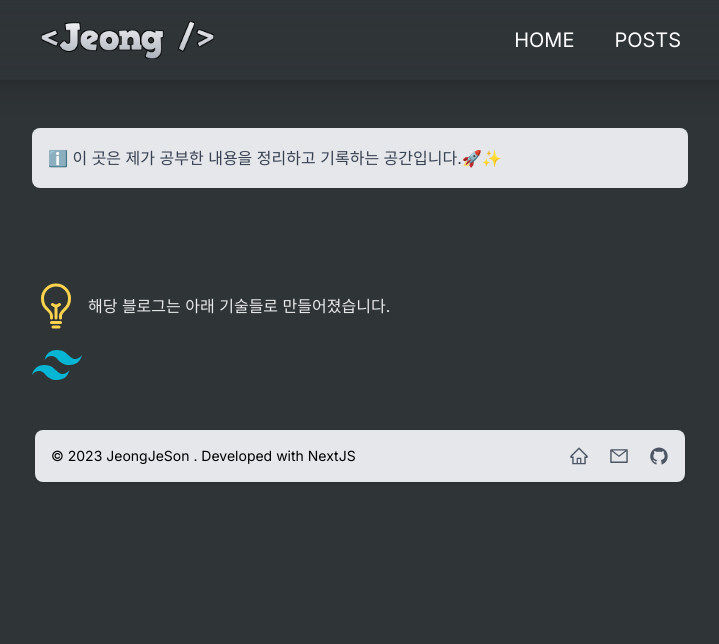
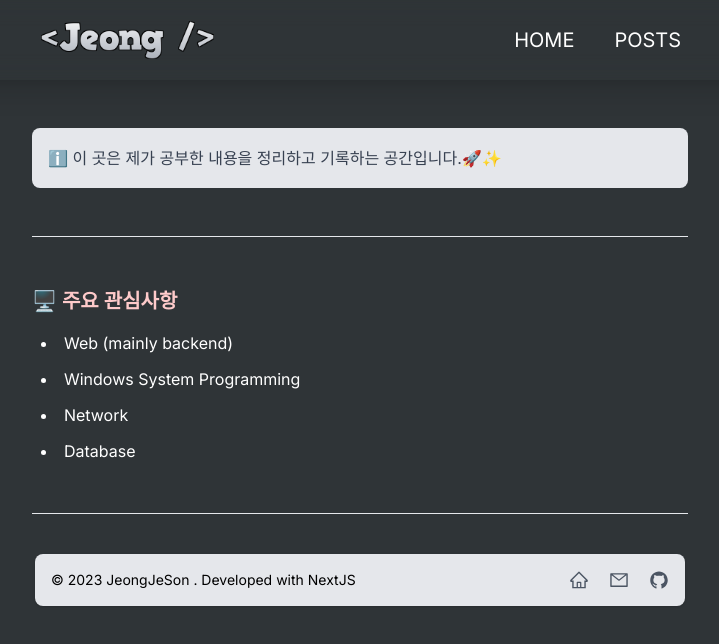
Before and after one commit to Jeong-Je/my-dev-blog, a Next.js app: page / in a window 1280 px wide. Shown: the top 644 px of the page, without its empty margins (280-999 px from the left). Built offline with nearby package versions, Linux system fonts and the light colour scheme.

Commit message:
Update main page

```diff
--- a/app/page.tsx
+++ b/app/page.tsx
@@ -1,24 +1,38 @@
-import { IoBulbOutline } from "react-icons/io5";
-import { SiTailwindcss } from "react-icons/si";
-
 export default function Home() {
   return (
-    <div className="pt-32 mx-auto prose prose-a:no-underline max-sm:mx-5">
+    <div className="prose pt-32 mx-auto max-sm:mx-5">
       <div className="rounded-lg p-4 bg-gray-200">
         ℹ️ 이 곳은 제가 공부한 내용을 정리하고 기록하는 공간입니다.🚀✨
       </div>
+      <hr />
+      <h3>🖥️ 주요 관심사항</h3>
+      <ul>
+        <li>Web (mainly backend)</li>
+        <li>Windows System Programming</li>
+        <li>Network</li>
+        <li>Database</li>
+      </ul>
+      <hr />
+      {/* <h3>💡 해당 블로그는 아래 기술들로 만들어졌습니다.</h3> */}
 
-      <br />
-      <br />
-      <br />
-
-      <div className="flex items-center">
-        <IoBulbOutline className="text-amber-300 text-5xl" />
-        <p className="ml-2">해당 블로그는 아래 기술들로 만들어졌습니다.</p>
-      </div>
-      <SiTailwindcss color="#06B6D4" size={50} />
-
-
+      {/* <div className="flex items-center h-5">
+        <a href="https://nextjs.org/" target="_blank" className="w-20">
+          <img src="https://img.shields.io/badge/NextJS-000000?style=flat&logo=nextdotjs&logoColor=white" />
+        </a>
+        <a
+          href="https://www.typescriptlang.org/"
+          target="_blank"
+          className="w-20"
+        >
+          <img src="https://img.shields.io/badge/TypeScript-3178C6?style=flat&logo=typescript&logoColor=white" />
+        </a>
+        <a href="https://tailwindcss.com/" target="_blank" className="w-20">
+          <img src="https://img.shields.io/badge/TailwindCSS-06B6D4?style=flat&logo=tailwindcss&logoColor=white" />
+        </a>
+        <a href="https://vercel.com/" target="_blank" className="w-20">
+          <img src="https://img.shields.io/badge/Vercel-000000?style=flat&logo=vercel&logoColor=white" />
+        </a>
+      </div> */}
     </div>
   );
 }
```
